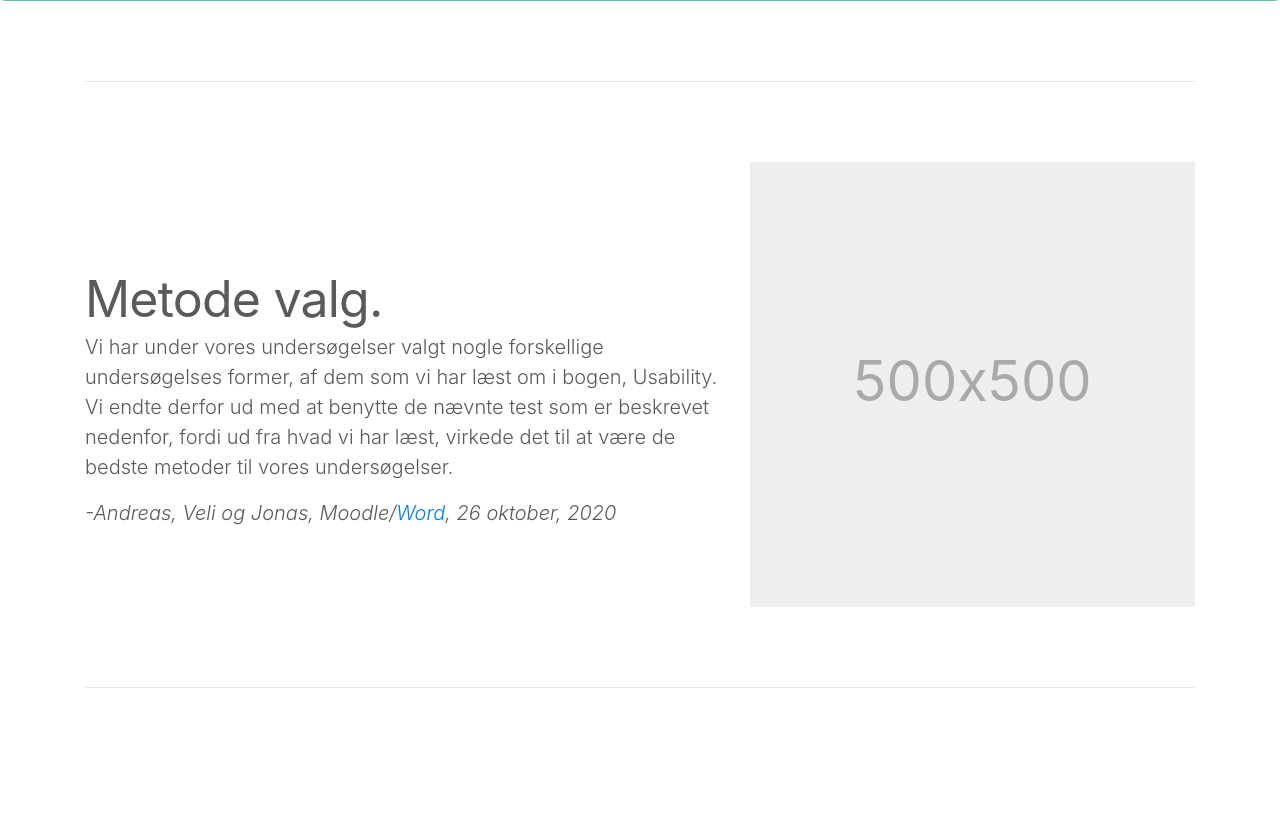
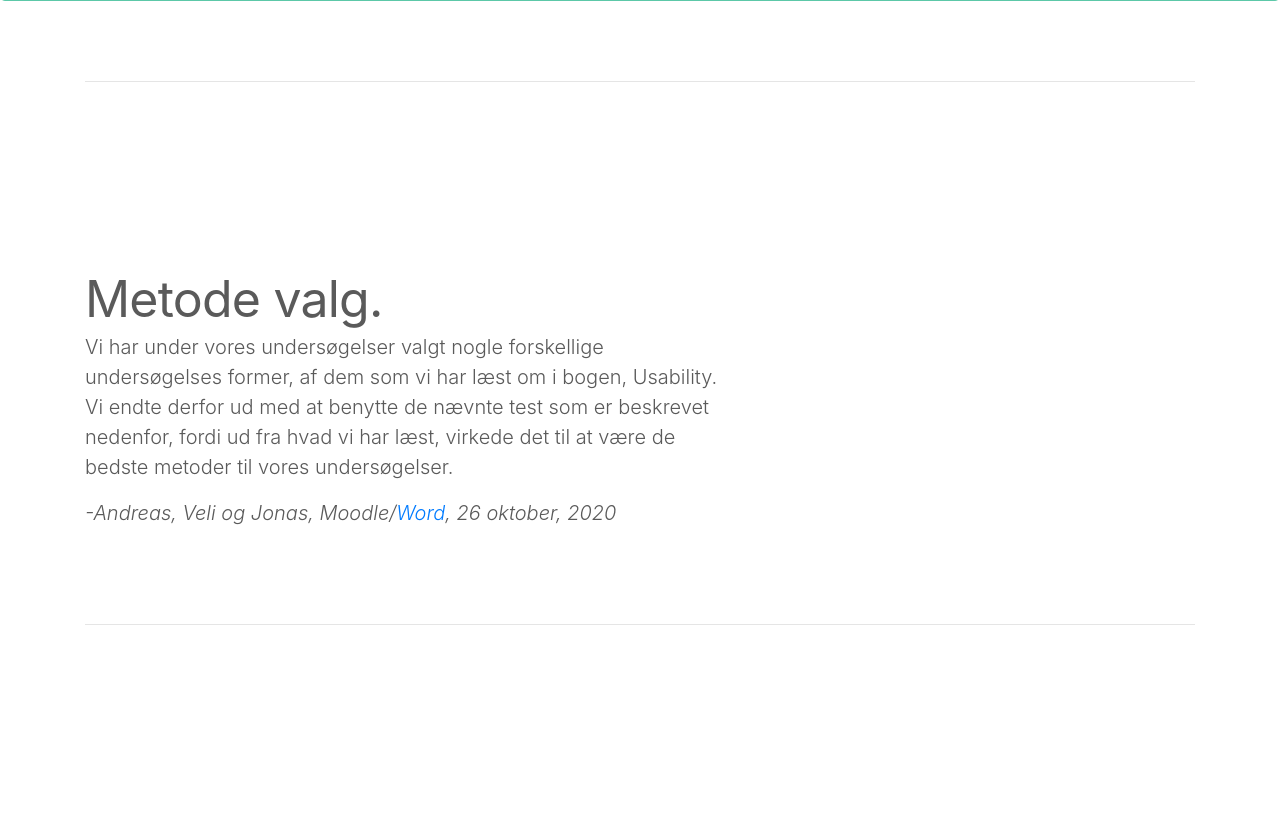
Before and after one commit to Jhm20P/L-ringsportfolio, a PHP site: page /usabillity.php in a window 1280 px wide. Shown: the part 285-1098 px from the top of the page. Run offline with PHP 8.4, Linux system fonts and the light colour scheme; some libraries are stand-ins or nearby versions.

Commit message:
Update usabillity.php

```diff
--- a/lærings-portfolio/usabillity.php
+++ b/lærings-portfolio/usabillity.php
@@ -67,9 +67,6 @@
         <h2 class="featurette-heading">Metode valg.</h2>
         <p class="lead">Vi har under vores undersøgelser valgt nogle forskellige undersøgelses former, af dem som vi har læst om i bogen, Usability. Vi endte derfor ud med at benytte de nævnte test som er beskrevet nedenfor, fordi ud fra hvad vi har læst, virkede det til at være de bedste metoder til vores undersøgelser.</p>
         <p class="lead"><cite>-Andreas, Veli og Jonas, Moodle/<a class="google" href="https://itcn-my.sharepoint.com/:w:/g/personal/10741_student_eadania_dk/EZBUH-M0lBdPt6lZy7cqm6QBg4g2nbzlip7QKr4vXX69Uw?e=GnW4ep" target="_blank">Word</a>, <time datetime="2020-10-26">26 oktober, 2020</time></cite></p>
-      </div>
-      <div class="col-md-5">
-        <svg class="bd-placeholder-img bd-placeholder-img-lg featurette-image img-fluid mx-auto" width="500" height="500" xmlns="http://www.w3.org/2000/svg" preserveAspectRatio="xMidYMid slice" focusable="false" role="img" aria-label="Placeholder: 500x500"><title>Placeholder</title><rect width="100%" height="100%" fill="#eee"/><text x="50%" y="50%" fill="#aaa" dy=".3em">500x500</text></svg>
       </div>
     </div>
     <!-- Metode valg slut -->
```
